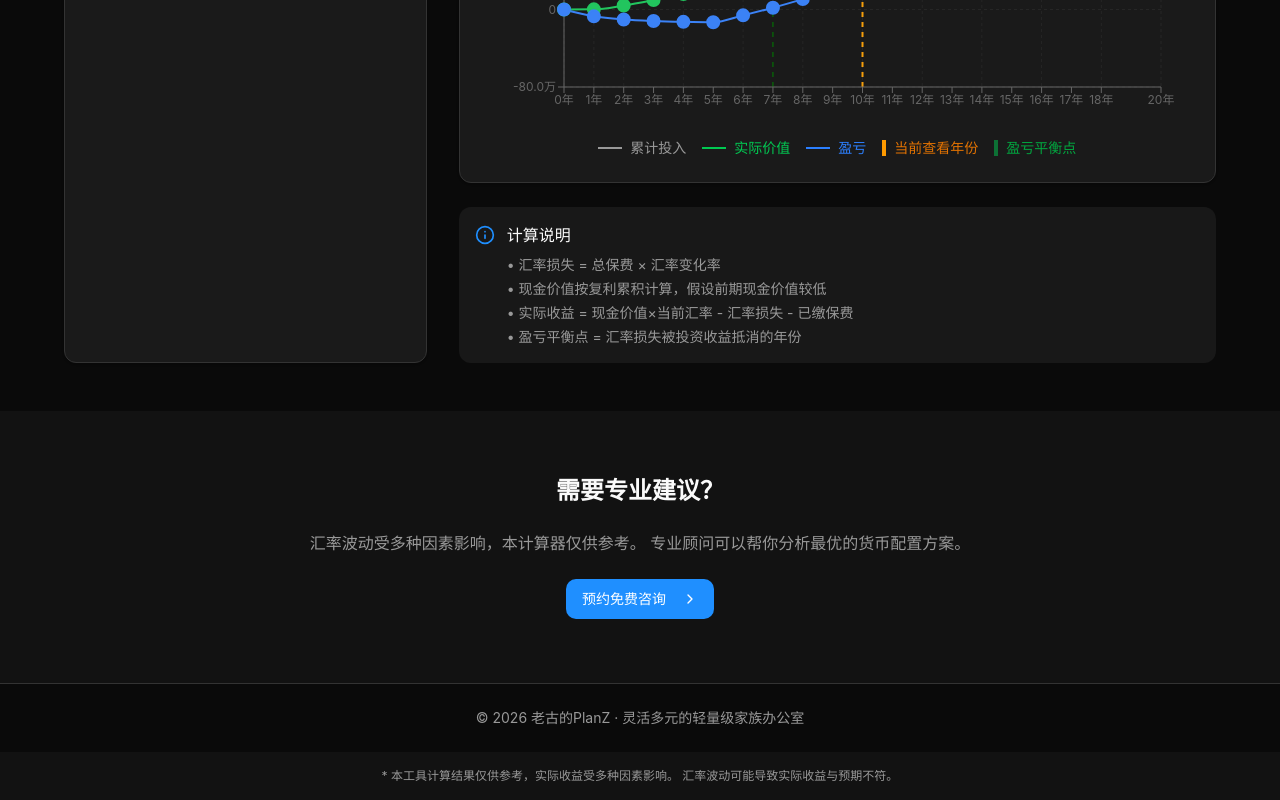
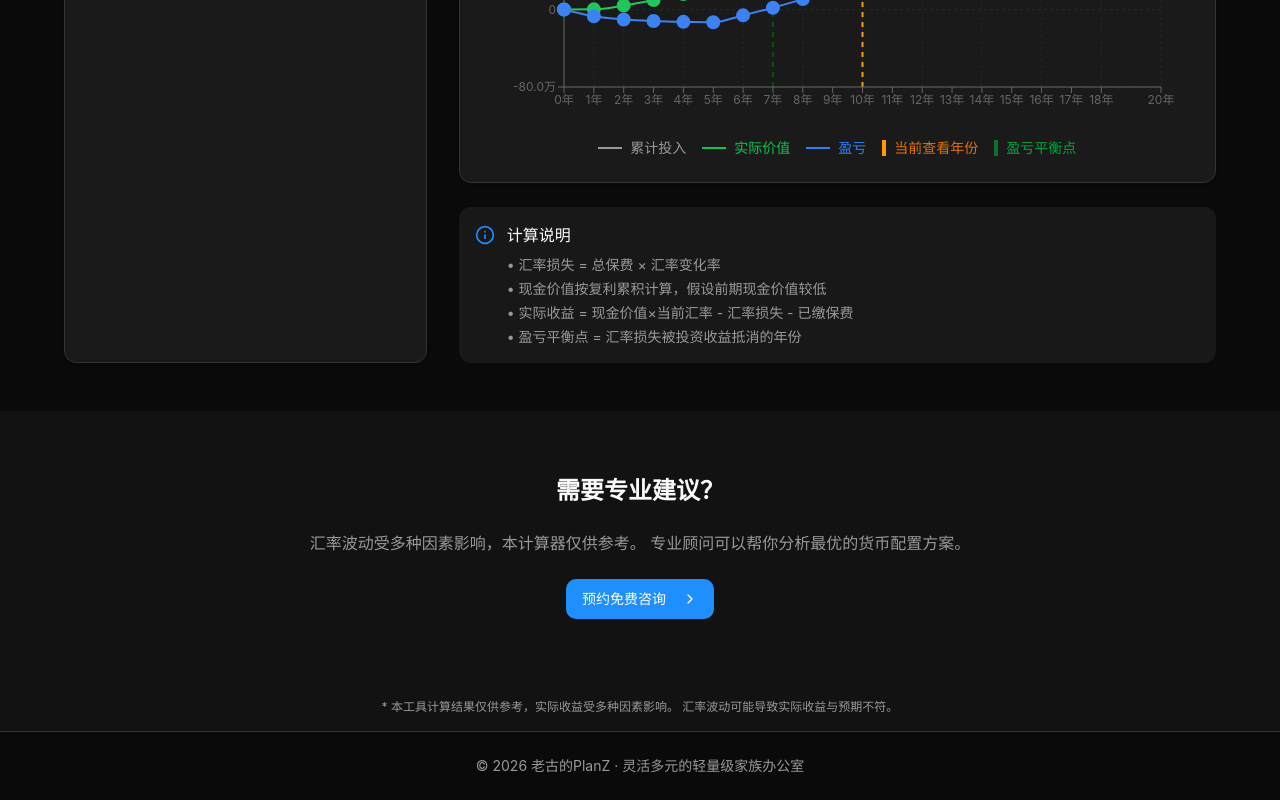
Before and after one commit to GoPlanz/PlanZ-Insur, a Next.js app: page /fx-calculator in a window 1280 px wide. Shown: the part 1058-1858 px from the top of the page. Built offline with nearby package versions, Linux system fonts and the light colour scheme.

Commit message:
refactor(ui): 调整汇率计算器Footer顺序
- 免责声明移至上方（灰色背景区域）
- 品牌Footer移至最底部

Claude-Code-Id: 88743805-3292-4ab9-a4ac-06c07d893182

```diff
--- a/app/fx-calculator/page.tsx
+++ b/app/fx-calculator/page.tsx
@@ -555,13 +555,6 @@ export default function FXCalculatorPage() {
         </div>
       </section>
 
-      {/* Brand Footer */}
-      <footer className="py-6 px-4 sm:px-6 lg:px-8 border-t border-border">
-        <div className="max-w-6xl mx-auto text-center">
-          <p className="text-sm text-muted-foreground">© 2026 老古的PlanZ · 灵活多元的轻量级家族办公室</p>
-        </div>
-      </footer>
-
       {/* Disclaimer */}
       <div className="py-4 px-4 sm:px-6 lg:px-8 bg-muted/30">
         <div className="max-w-6xl mx-auto">
@@ -571,6 +564,13 @@ export default function FXCalculatorPage() {
           </p>
         </div>
       </div>
+
+      {/* Brand Footer */}
+      <footer className="py-6 px-4 sm:px-6 lg:px-8 border-t border-border">
+        <div className="max-w-6xl mx-auto text-center">
+          <p className="text-sm text-muted-foreground">© 2026 老古的PlanZ · 灵活多元的轻量级家族办公室</p>
+        </div>
+      </footer>
     </div>
   );
 }
```
